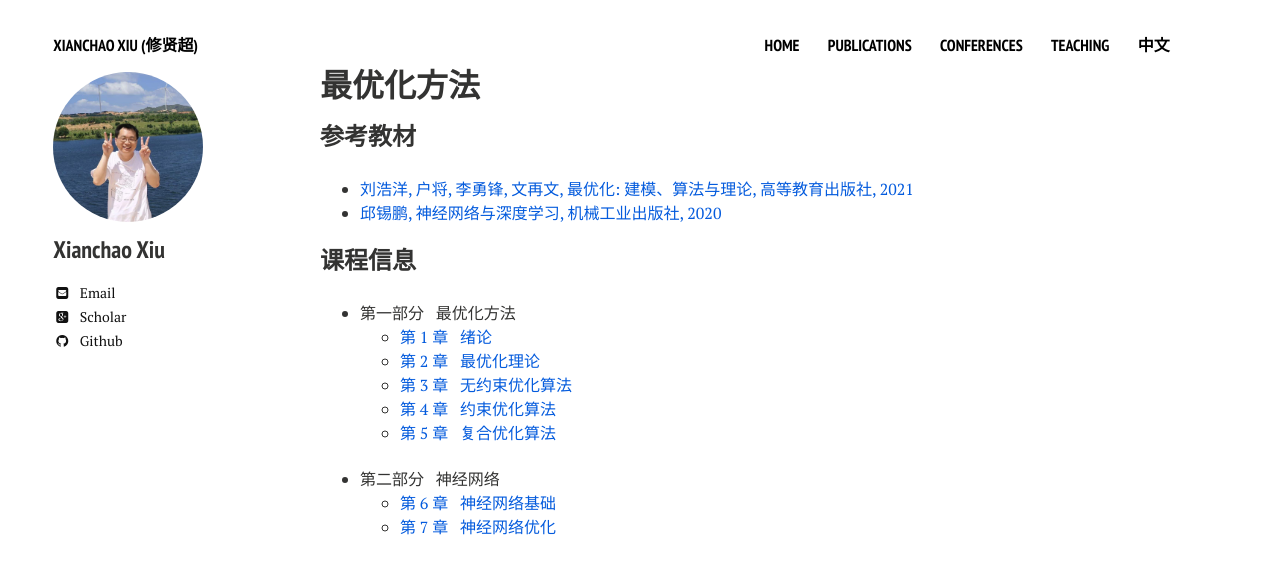
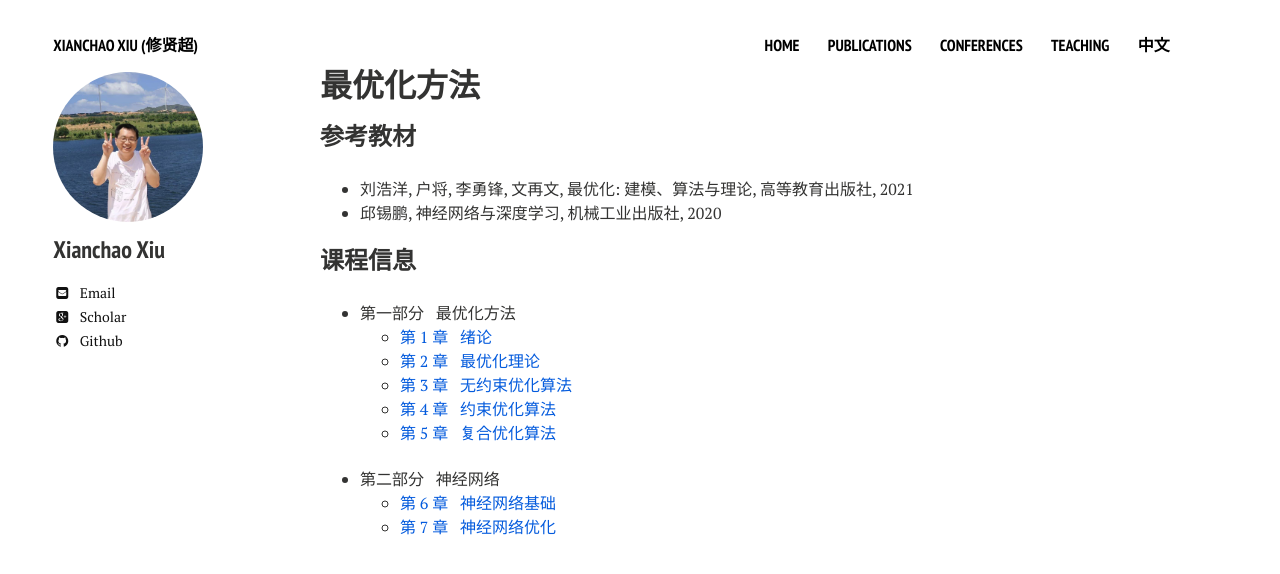
Before and after one commit to xianchaoxiu/xianchaoxiu.github.io, a Jekyll site: the page built from teaching/OPT/2024/index.md, in a window 1280 px wide. Shown: the top 574 px of the page. Built offline with Jekyll 4.4.1, drawn with Linux system fonts in a browser that asks for light colours; nearby versions of some CDN libraries.

Commit message:
Update index.md

```diff
--- a/teaching/OPT/2024/index.md
+++ b/teaching/OPT/2024/index.md
@@ -8,8 +8,8 @@ share: false
 
 
 ### 参考教材
-* <a href="http://faculty.bicmr.pku.edu.cn/~wenzw/optbook.html" class="textlink" target="_blank"> 刘浩洋, 户将, 李勇锋, 文再文, 最优化: 建模、算法与理论, 高等教育出版社, 2021 </a><br>
-* <a href="https://nndl.github.io/" class="textlink" target="_blank"> 邱锡鹏, 神经网络与深度学习, 机械工业出版社, 2020 </a><br>
+* 刘浩洋, 户将, 李勇锋, 文再文, 最优化: 建模、算法与理论, 高等教育出版社, 2021<br>
+* 邱锡鹏, 神经网络与深度学习, 机械工业出版社, 2020<br>
 
 
 ### 课程信息
```
